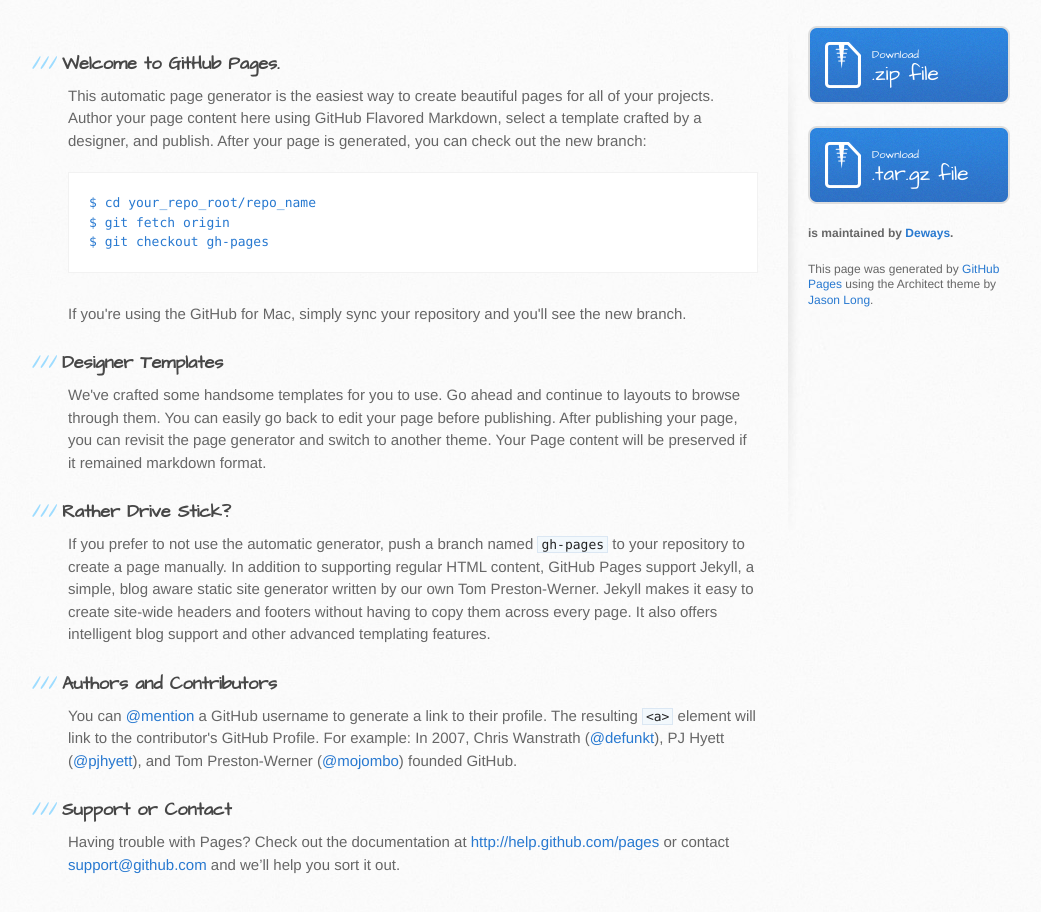
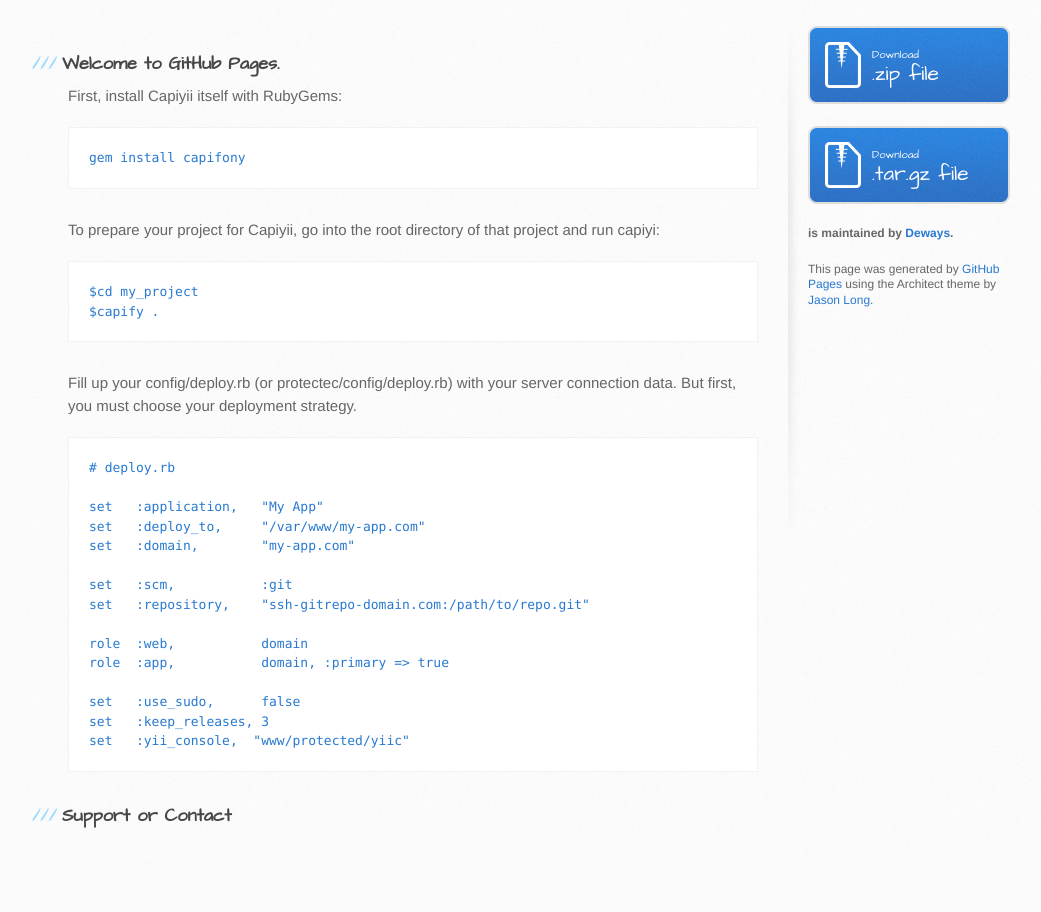
Before and after one commit to Deways/capiyii, a plain HTML site: page index.html in a window 1280 px wide. Shown: the part 240-1152 px from the top of the page, without its empty margins (102-1143 px from the left). After the commit the page ends 1099 px from the top, so only its background shows below. Drawn offline with Linux system fonts and the light colour scheme.

Commit message:
update doc

```diff
--- a/index.html
+++ b/index.html
@@ -30,30 +30,34 @@
         <section id="main-content">
           <h3>Welcome to GitHub Pages.</h3>
 
-<p>This automatic page generator is the easiest way to create beautiful pages for all of your projects. Author your page content here using GitHub Flavored Markdown, select a template crafted by a designer, and publish. After your page is generated, you can check out the new branch:</p>
+<p>First, install Capiyii itself with RubyGems:</p>
+            <pre><code>gem install capifony </code></pre>
 
-<pre><code>$ cd your_repo_root/repo_name
-$ git fetch origin
-$ git checkout gh-pages
+<p>To prepare your project for Capiyii, go into the root directory of that project and run capiyi:</p>
+
+<pre><code>$cd my_project
+$capify .
 </code></pre>
 
-<p>If you're using the GitHub for Mac, simply sync your repository and you'll see the new branch.</p>
+<p>Fill up your config/deploy.rb (or protectec/config/deploy.rb) with your server connection data. But first, you must choose your deployment strategy.</p>
+<pre><code># deploy.rb
 
-<h3>Designer Templates</h3>
+set   :application,   "My App"
+set   :deploy_to,     "/var/www/my-app.com"
+set   :domain,        "my-app.com"
 
-<p>We've crafted some handsome templates for you to use. Go ahead and continue to layouts to browse through them. You can easily go back to edit your page before publishing. After publishing your page, you can revisit the page generator and switch to another theme. Your Page content will be preserved if it remained markdown format.</p>
+set   :scm,           :git
+set   :repository,    "ssh-gitrepo-domain.com:/path/to/repo.git"
 
-<h3>Rather Drive Stick?</h3>
+role  :web,           domain
+role  :app,           domain, :primary => true
 
-<p>If you prefer to not use the automatic generator, push a branch named <code>gh-pages</code> to your repository to create a page manually. In addition to supporting regular HTML content, GitHub Pages support Jekyll, a simple, blog aware static site generator written by our own Tom Preston-Werner. Jekyll makes it easy to create site-wide headers and footers without having to copy them across every page. It also offers intelligent blog support and other advanced templating features.</p>
-
-<h3>Authors and Contributors</h3>
-
-<p>You can <a href="https://github.com/blog/821" class="user-mention">@mention</a> a GitHub username to generate a link to their profile. The resulting <code>&lt;a&gt;</code> element will link to the contributor's GitHub Profile. For example: In 2007, Chris Wanstrath (<a href="https://github.com/defunkt" class="user-mention">@defunkt</a>), PJ Hyett (<a href="https://github.com/pjhyett" class="user-mention">@pjhyett</a>), and Tom Preston-Werner (<a href="https://github.com/mojombo" class="user-mention">@mojombo</a>) founded GitHub.</p>
-
+set   :use_sudo,      false
+set   :keep_releases, 3
+set   :yii_console,  "www/protected/yiic"
+</code></pre>
 <h3>Support or Contact</h3>
 
-<p>Having trouble with Pages? Check out the documentation at <a href="http://help.github.com/pages">http://help.github.com/pages</a> or contact <a href="mailto:support@github.com">support@github.com</a> and we’ll help you sort it out.</p>
         </section>
 
         <aside id="sidebar">
```
Also changed, not shown: 1 other file.
